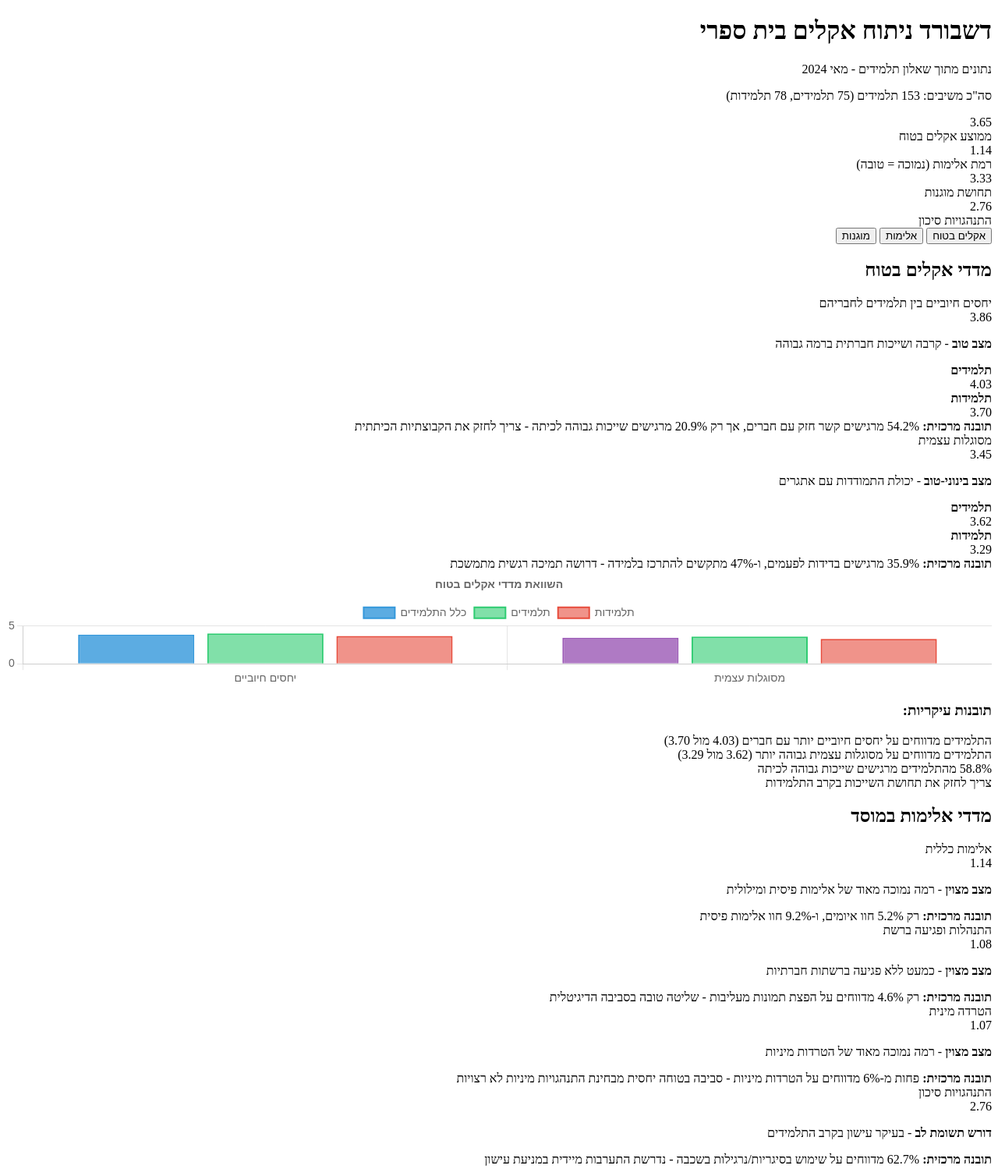
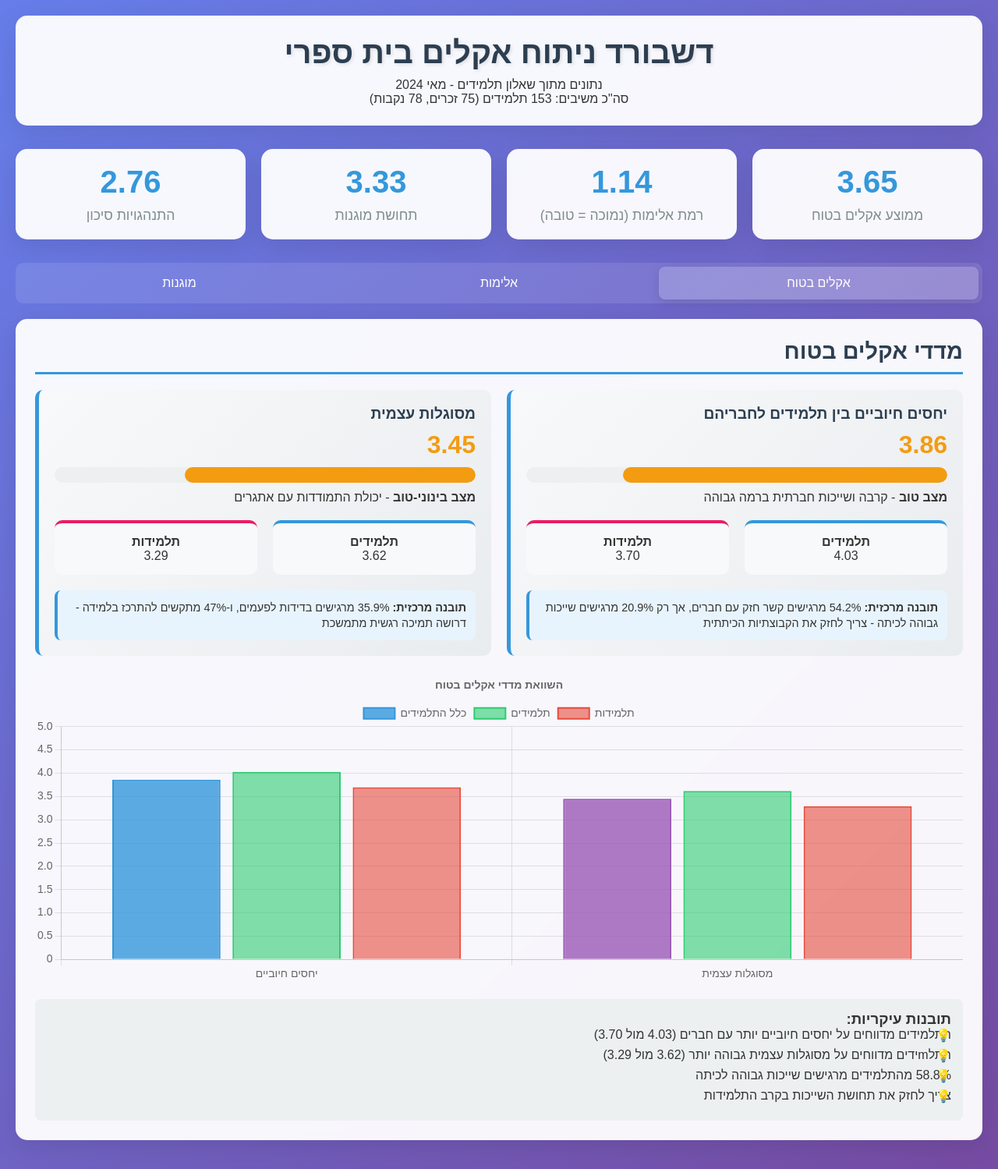
Before and after one commit to arielkle/acham_dashboard, a plain HTML site: page index.html in a window 1280 px wide. Shown: the top 1499 px of the page at 78% size. Drawn offline with nearby package versions, Linux system fonts and the light colour scheme.

Commit message:
עדכון מספר 2
עדכון שלושת הקבצים

```diff
--- a/index.html
+++ b/index.html
@@ -4,15 +4,14 @@
     <meta charset="UTF-8">
     <meta name="viewport" content="width=device-width, initial-scale=1.0">
     <title>דשבורד ניתוח אקלים בית ספרי</title>
-    <link rel="stylesheet" href="styles.css">
-    <script src="https://cdnjs.cloudflare.com/ajax/libs/Chart.js/3.9.1/chart.min.js"></script>
+    <link rel="stylesheet" href="style.css">
 </head>
 <body>
     <div class="container">
         <div class="header">
             <h1>דשבורד ניתוח אקלים בית ספרי</h1>
             <p>נתונים מתוך שאלון תלמידים - מאי 2024</p>
-            <p>סה"כ משיבים: 153 תלמידים (75 תלמידים, 78 תלמידות)</p>
+            <p>סה"כ משיבים: 153 תלמידים (75 זכרים, 78 נקבות)</p>
         </div>
 
         <div class="stats-overview">
@@ -93,7 +92,7 @@
                 <div class="insights">
                     <h3>תובנות עיקריות:</h3>
                     <div class="insight-item">התלמידים מדווחים על יחסים חיוביים יותר עם חברים (4.03 מול 3.70)</div>
-                    <div class="insight-item">התלמידים מדווחים על מסוגלות עצמית גבוהה יותר (3.62 מול 3.29)</div>
+                    <div class="insight-item">התלmידים מדווחים על מסוגלות עצמית גבוהה יותר (3.62 מול 3.29)</div>
                     <div class="insight-item">58.8% מהתלמידים מרגישים שייכות גבוהה לכיתה</div>
                     <div class="insight-item">צריך לחזק את תחושת השייכות בקרב התלמידות</div>
                 </div>
@@ -125,7 +124,7 @@
                         </div>
                         <p><strong>מצב מצוין</strong> - כמעט ללא פגיעה ברשתות חברתיות</p>
                         <div class="insight-box">
-                            <strong>תובנה מרכזית:</strong> רק 4.6% מדווחים על הפצת תמונות מעליבות - שליטה טובה בסביבה הדיגיטלית
+                            <strong>תובנה מרכזית:</strong> רק 4.6% מדווחים על הפצת תמונות מעליבות - שליטה טובה בסביבה הדיגיטטלית
                         </div>
                     </div>
 
@@ -272,7 +271,7 @@
             </div>
         </div>
     </div>
-
+    <script src="https://cdnjs.cloudflare.com/ajax/libs/Chart.js/3.9.1/chart.min.js"></script>
     <script src="script.js"></script>
 </body>
 </html>
```
